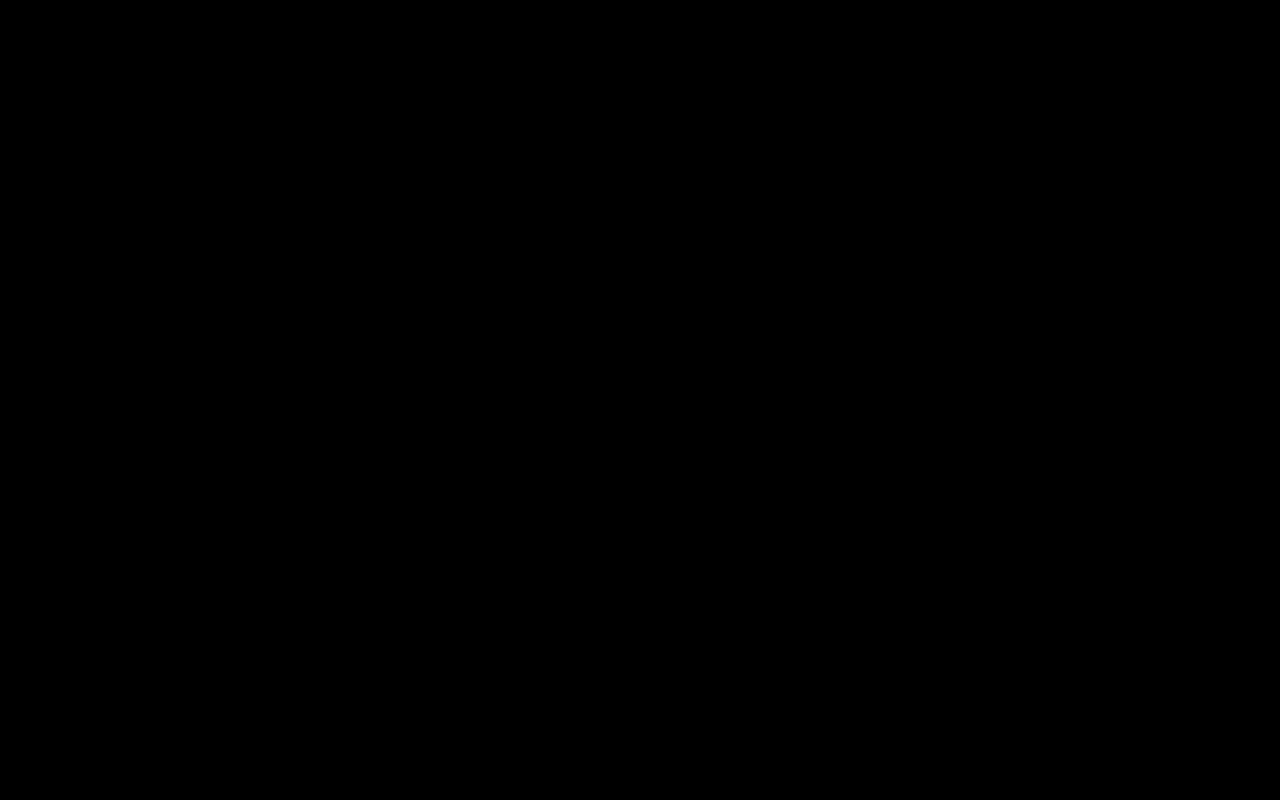
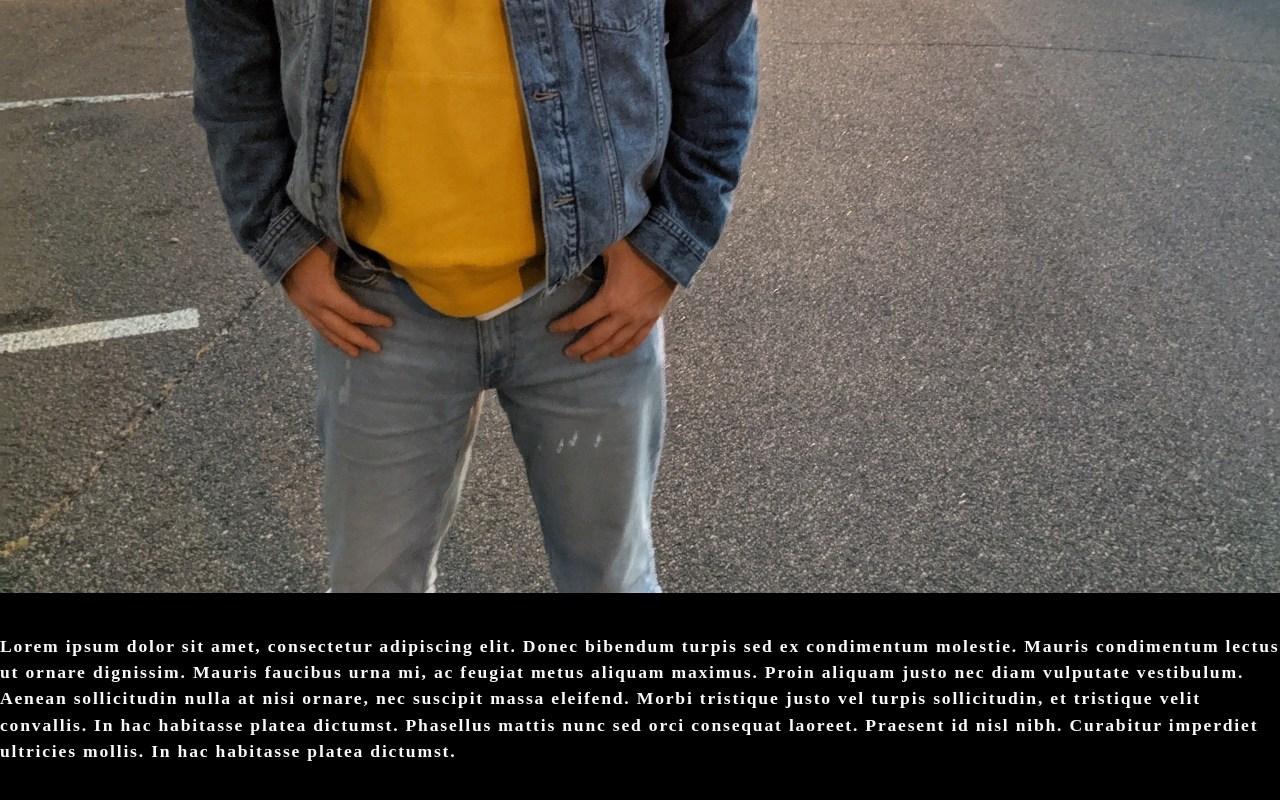
Before and after one commit to warrenp11/react-portfolio, a React (Create React App) app: page / in a window 1280 px wide. Shown: the part 794-1594 px from the top of the page. Before the commit the page ends 800 px from the top, so only its background shows below. Built offline with nearby package versions, Linux system fonts and the light colour scheme.

Commit message:
set up about component

```diff
--- a/src/App.js
+++ b/src/App.js
@@ -1,9 +1,11 @@
 import React from 'react';
 import './App.css';
+import About from './components/About';
 
 function App() {
   return (
-    <div className="App">
+    <div>
+      <About></About>
     </div>
   );
 }
--- /dev/null
+++ b/src/components/About/index.js
@@ -0,0 +1,31 @@
+import React from "react";
+import coverImage from '../../assets/cover/cover-image.jpg';
+
+function About() {
+  return (
+    <section className="my-5">
+      <h1 id="about">Who am I?</h1>
+      <img
+        src={coverImage}
+        className="my-2"
+        style={{ width: "100%" }}
+        alt="cover"
+      />
+      <div className="my-2">
+        <p>
+          Lorem ipsum dolor sit amet, consectetur adipiscing elit. Donec
+          bibendum turpis sed ex condimentum molestie. Mauris condimentum lectus
+          ut ornare dignissim. Mauris faucibus urna mi, ac feugiat metus aliquam
+          maximus. Proin aliquam justo nec diam vulputate vestibulum. Aenean
+          sollicitudin nulla at nisi ornare, nec suscipit massa eleifend. Morbi
+          tristique justo vel turpis sollicitudin, et tristique velit convallis.
+          In hac habitasse platea dictumst. Phasellus mattis nunc sed orci
+          consequat laoreet. Praesent id nisl nibh. Curabitur imperdiet
+          ultricies mollis. In hac habitasse platea dictumst.
+        </p>
+      </div>
+    </section>
+  );
+}
+
+export default About;
```
Also changed, not shown: src/assets/cover/cover-image.jpg (added).
